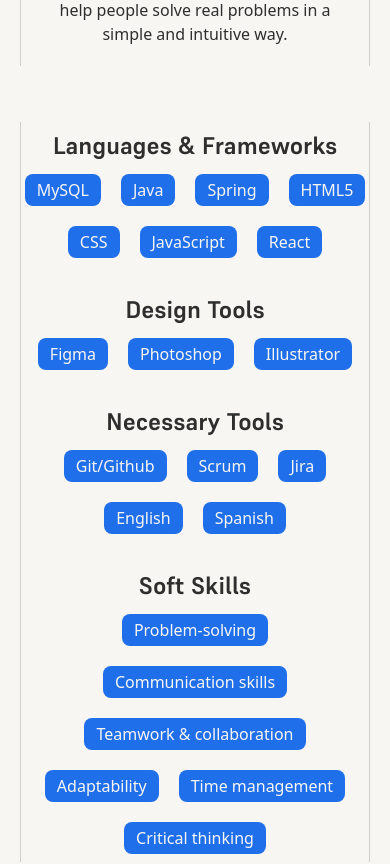
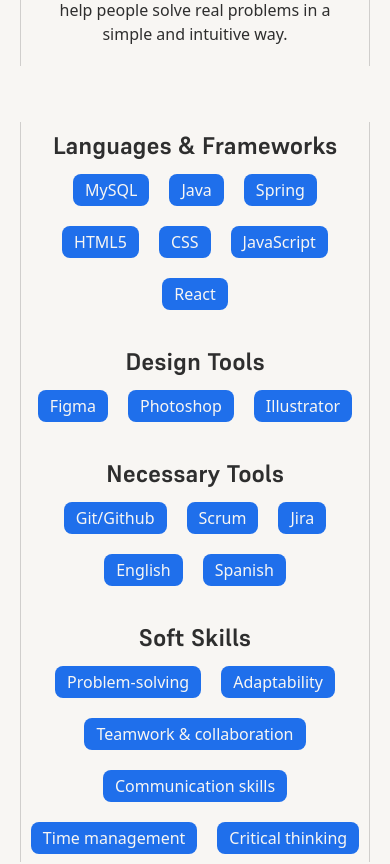
Before and after one commit to MarcosBernalOficial/MyPortfolio, a React (Vite) app: page /MyPortfolio/ in a window 390 px wide. Shown: the part 1160-2024 px from the top of the page. Built offline with nearby package versions, Linux system fonts and the light colour scheme.

Commit message:
terminaciones

```diff
--- a/src/components/Dashboard.jsx
+++ b/src/components/Dashboard.jsx
@@ -50,7 +50,7 @@
         },
         {
             title: "Soft Skills",
-            items: ["Problem-solving", "Communication skills", "Teamwork & collaboration", "Adaptability", "Time management", "Critical thinking"],
+            items: ["Problem-solving", "Adaptability", "Teamwork & collaboration", "Communication skills", "Time management", "Critical thinking"],
         },
     ];
 
@@ -139,6 +139,7 @@
                 flex flex-col justify-center items-center flex-wrap md:flex-nowrap gap-5
                 w-full
                 border-x border-black/20 dark:border-white/20
+                px-1 md:px-0
             "> {sections.map((section, index) => (
                 <div
                 key={index}
```
